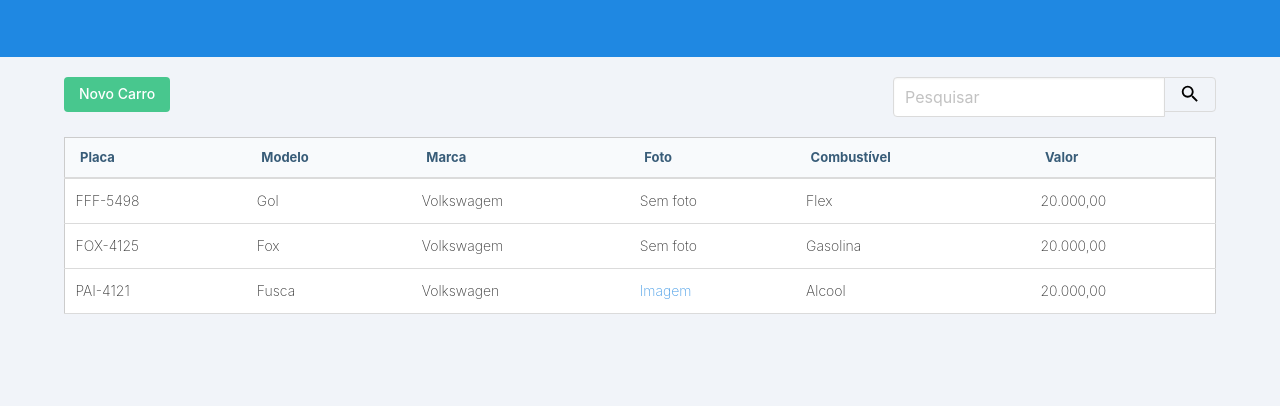
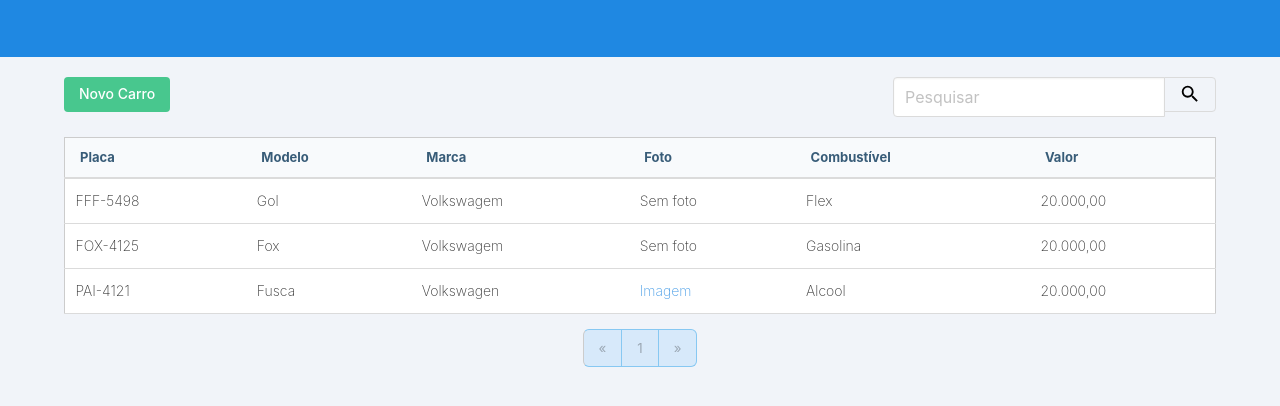
Before and after one commit to rafacianci/conta-frotas, a React (Create React App) app: page / in a window 1280 px wide. Shown: the top 406 px of the page. Built offline with nearby package versions, Linux system fonts and the light colour scheme; a small style sheet from the web is missing.

Commit message:
add pagination

```diff
--- a/src/actions/types.js
+++ b/src/actions/types.js
@@ -1,4 +1,3 @@
 export const GET_VEHICLE = 'get_vehicle';
 export const CLEAR_EDITION = 'clear_edition';
 export const SAVE_VEHICLE = 'save_vehicle';
-export const SEARCH_VEHICLE = 'search_vehicle';
--- a/src/actions/vehicle.js
+++ b/src/actions/vehicle.js
@@ -2,7 +2,6 @@ import {
   GET_VEHICLE,
   CLEAR_EDITION,
   SAVE_VEHICLE,
-  SEARCH_VEHICLE,
 } from './types';
 
 export const getVehicle = (id) => ({
@@ -18,8 +17,3 @@ export const save = (vehicle) => ({
   type: SAVE_VEHICLE,
   payload: vehicle,
 });
-
-export const search = (value) => ({
-  type: SEARCH_VEHICLE,
-  payload: value,
-});
--- /dev/null
+++ b/src/components/Pagination/Pagination.js
@@ -0,0 +1,38 @@
+import React from 'react';
+import './style.css';
+
+const Pagination = ({ config, onChangePage }) => (
+  <div className='pagination'>
+    <button
+      type='button'
+      className='pag-btn'
+      disabled={config.active === 1}
+      onClick={() => onChangePage(config.active - 1)}
+    >
+      «
+    </button>
+    {
+      config.collection.map((page) => (
+        <button
+          key={page}
+          type='button'
+          className='pag-btn'
+          disabled={config.active === page}
+          onClick={() => onChangePage(page)}
+        >
+          {page}
+        </button>
+      ))
+    }
+    <button
+      type='button'
+      className='pag-btn'
+      disabled={config.active === config.total}
+      onClick={() => onChangePage(config.active + 1)}
+    >
+      »
+    </button>
+  </div>
+);
+
+export default Pagination;
--- /dev/null
+++ b/src/components/Pagination/index.js
@@ -0,0 +1,3 @@
+import Pagination from './Pagination';
+
+export default Pagination;
--- /dev/null
+++ b/src/components/Pagination/style.css
@@ -0,0 +1,37 @@
+.container .pagination {
+  justify-content: center;
+  margin-top: 15px;
+}
+
+.pagination > button {
+  background-color: #FFF;
+  border: none;
+  border-top: 1px solid #CCC;
+  border-right: 1px solid #CCC;
+  border-bottom: 1px solid #CCC;
+  cursor: pointer;
+  padding: 10px 15px;
+}
+
+.pagination > button[disabled] {
+  background-color: #D7E9FA;
+  border-color: #87C8F2;
+  cursor: not-allowed;
+}
+
+.pagination > button:hover {
+  background-color: #FFFAED;
+}
+
+.pagination > button[disabled]:hover {
+  background-color: #D7E9FA;
+}
+
+.pagination > button:first-child {
+  border-left: 1px solid #CCC;
+  border-radius: 6px 0  0 6px;
+}
+
+.pagination > button:last-child {
+  border-radius: 0 6px 6px 0;
+}
--- a/src/containers/VehicleForm/VehicleForm.js
+++ b/src/containers/VehicleForm/VehicleForm.js
@@ -10,7 +10,9 @@ class VehicleForm extends Component {
     super(props);
 
     this.state = {
-      form: {},
+      form: {
+        combustivel: 'Alcool',
+      },
     };
 
     if (props.match.params && props.match.params.vehicleId !== 'new') {
@@ -21,7 +23,6 @@ class VehicleForm extends Component {
   componentWillReceiveProps(props) {
     if (props.vehicle && !this.state.form.id) {
       this.setState({
-        floatValue: props.vehicle.valor,
         form: props.vehicle,
       });
     }
@@ -46,11 +47,10 @@ class VehicleForm extends Component {
     this.props.history.push('/');
   }
 
-  changeValor(event, maskedValue, floatValue) {
+  changeValor(event, maskedValue) {
     event.preventDefault();
 
     this.setState({
-      floatValue,
       form: {
         ...this.state.form,
         valor: maskedValue,
@@ -143,10 +143,10 @@ class VehicleForm extends Component {
               name='valor'
               className='input'
               type='text'
-              value={this.state.floatValue}
+              value={this.state.form.valor}
               decimalSeparator=','
               thousandSeparator='.'
-              onChangeEvent={(event, masked, float) => this.changeValor(event, masked, float)}
+              onChangeEvent={(event, masked) => this.changeValor(event, masked)}
             />
           </div>
         </div>
--- a/src/containers/Vehicles/Vehicles.js
+++ b/src/containers/Vehicles/Vehicles.js
@@ -1,7 +1,12 @@
 import React, { Component } from 'react';
 import { Link } from 'react-router-dom';
 import { connect } from 'react-redux';
-import { search } from '../../actions/vehicle';
+import Pagination from '../../components/Pagination';
+import {
+  filterVehicles,
+  getVehiclesByPage,
+  getPaginationConfig,
+} from '../../utils';
 import './style.css';
 
 const getVehicleImage = (img) => {
@@ -16,38 +21,27 @@ const getVehicleImage = (img) => {
   );
 };
 
-const renderVehicle = (vehicle) => (
-  <Link key={vehicle.id} to={`/${vehicle.id}`} className='edit-link'>
-    <td>{ vehicle.placa }</td>
-    <td>{ vehicle.modelo }</td>
-    <td>{ vehicle.marca }</td>
-    <td>{ getVehicleImage(vehicle.imagem) }</td>
-    <td>{ vehicle.combustivel }</td>
-    <td>{ vehicle.valor }</td>
-  </Link>
-);
-
 class Vehicles extends Component {
   constructor(props) {
     super(props);
 
-    this.state = {};
-  }
-
-  getVehicles() {
-    if (this.props.results) {
-      return this.props.results.map(renderVehicle);
-    }
-
-    return this.props.vehicles.map(renderVehicle);
+    this.state = {
+      activePage: 1,
+      vehicles: props.vehicles,
+    };
   }
 
   handleSubmit(event) {
     event.preventDefault();
-    this.props.search(this.state.search);
+    this.setState({
+      vehicles: filterVehicles(this.props.vehicles, this.state.search),
+    });
   }
 
   render() {
+    const vehicles = getVehiclesByPage(this.state.vehicles, this.state.activePage);
+    const config = getPaginationConfig(this.state.vehicles, this.state.activePage);
+
     return (
       <div className='container'>
         <div className='actions'>
@@ -88,10 +82,25 @@ class Vehicles extends Component {
               </tr>
             </thead>
             <tbody>
-              { this.getVehicles() }
+              {
+                vehicles.map((vehicle) => (
+                  <Link key={vehicle.id} to={`/${vehicle.id}`} className='edit-link'>
+                    <td>{ vehicle.placa }</td>
+                    <td>{ vehicle.modelo }</td>
+                    <td>{ vehicle.marca }</td>
+                    <td>{ getVehicleImage(vehicle.imagem) }</td>
+                    <td>{ vehicle.combustivel }</td>
+                    <td>{ vehicle.valor }</td>
+                  </Link>
+                ))
+              }
             </tbody>
           </table>
         </div>
+        <Pagination
+          config={config}
+          onChangePage={(activePage) => this.setState({ activePage })}
+        />
       </div>
     );
   }
@@ -102,4 +111,4 @@ const mapStateProps = ({ vehicle }) => ({
   results: vehicle.results,
 });
 
-export default connect(mapStateProps, { search })(Vehicles);
+export default connect(mapStateProps, null)(Vehicles);
--- a/src/reducers/vehicle.js
+++ b/src/reducers/vehicle.js
@@ -2,7 +2,6 @@ import {
   GET_VEHICLE,
   CLEAR_EDITION,
   SAVE_VEHICLE,
-  SEARCH_VEHICLE,
 } from '../actions/types';
 
 const initialState = {
@@ -38,16 +37,6 @@ const initialState = {
 };
 
 export default (state = initialState, action) => {
-  if (action.type === SEARCH_VEHICLE) {
-    return {
-      ...state,
-      results: state.vehicles.filter((vehicle) => (
-        vehicle.combustivel.toLowerCase().indexOf(action.payload.toLowerCase()) >= 0 ||
-        vehicle.marca.toLowerCase().indexOf(action.payload.toLowerCase()) >= 0
-      )),
-    };
-  }
-
   if (action.type === GET_VEHICLE) {
     return {
       ...state,
--- /dev/null
+++ b/src/utils.js
@@ -0,0 +1,60 @@
+const totalItensPerPage = 5;
+
+const getStartPage = (totalPages, currentPage) => {
+  if ((currentPage - 3) <= 0 || totalPages < 5) {
+    return 1;
+  }
+
+  if ((currentPage + 2) > totalPages) {
+    return totalPages - 4;
+  }
+
+  return currentPage - 2;
+};
+
+const getLastPage = (totalPages, currentPage) => {
+  if (totalPages <= 5 || (currentPage + 3) > totalPages) {
+    return totalPages;
+  }
+
+  if ((currentPage - 3) <= 0) {
+    return 5;
+  }
+
+  return currentPage + 2;
+};
+
+const getPaginationCollection = (totalPages, currentPage) => {
+  let page = getStartPage(totalPages, currentPage);
+  const lastPage = getLastPage(totalPages, currentPage);
+  const pageCollection = [];
+
+  for (; page <= lastPage; page += 1) {
+    pageCollection.push(page);
+  }
+
+  return pageCollection;
+};
+
+export const filterVehicles = (vehicles, search) => (
+  vehicles.filter((vehicle) => (
+    vehicle.combustivel.toLowerCase().indexOf(search.toLowerCase()) >= 0 ||
+    vehicle.marca.toLowerCase().indexOf(search.toLowerCase()) >= 0
+  ))
+);
+
+export const getVehiclesByPage = (vehicles, page) => (
+  vehicles.filter((vehicle, index) => (
+    index >= ((page - 1) * totalItensPerPage) && index < (page * totalItensPerPage)
+  ))
+);
+
+export const getPaginationConfig = (vehicles, active) => {
+  const pages = Math.ceil(vehicles.length / totalItensPerPage);
+
+  return {
+    active,
+    total: pages,
+    collection: getPaginationCollection(pages, active),
+  };
+};
```
